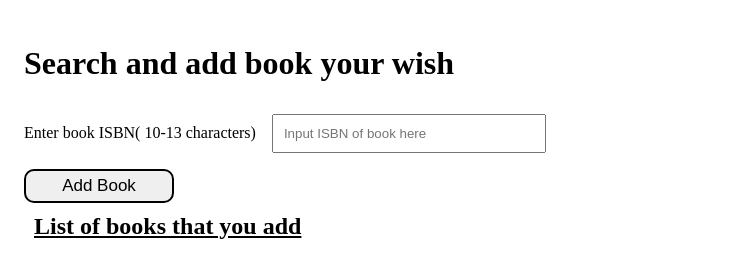
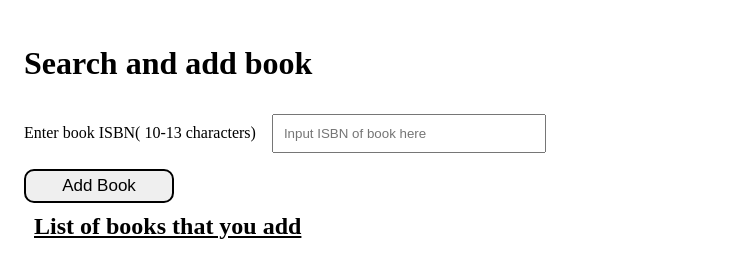
Before and after one commit to ivan-ivanovski/Interaktivni_Aplikacii, a plain HTML site: page kol2_zadaca1.html in a window 1280 px wide. Shown: the top 257 px of the page, without its empty margins (0-745 px from the left). Drawn offline with Linux system fonts and the light colour scheme.

Commit message:
heading in kol2_zadaca1.html is edited

```diff
--- a/kol2_zadaca1.html
+++ b/kol2_zadaca1.html
@@ -74,7 +74,7 @@
 <body>
 
     <div class="book_center">
-        <h1>Search and add book your wish</h1>
+        <h1>Search and add book</h1>
         <div class="user-int">
             <p>Enter book ISBN( 10-13 characters)</p>
             <input type="text" id="book_isbn" placeholder="Input ISBN of book here" title="ISBN of book need to at least 10 to 13 characters in order to get and add book to list">
```
